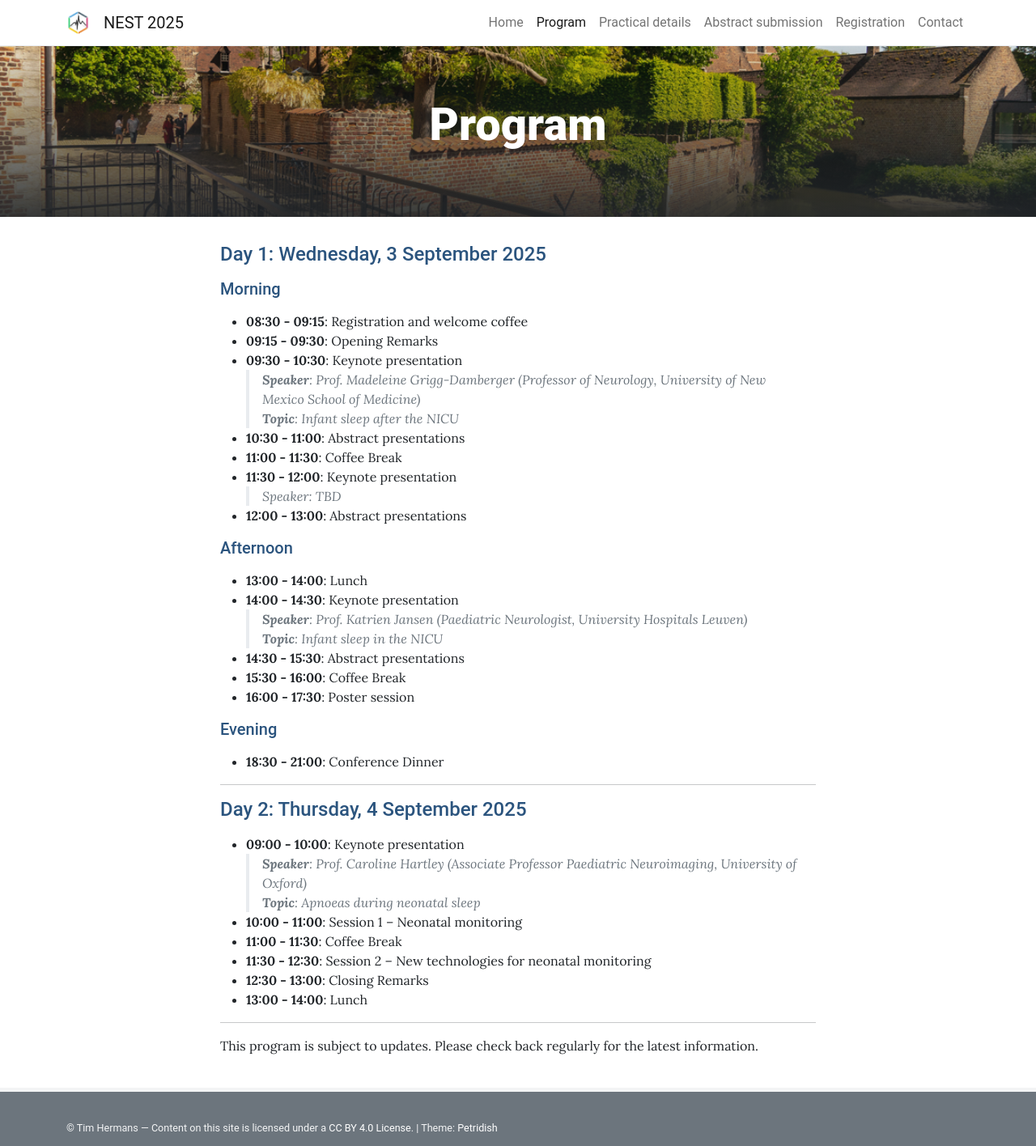
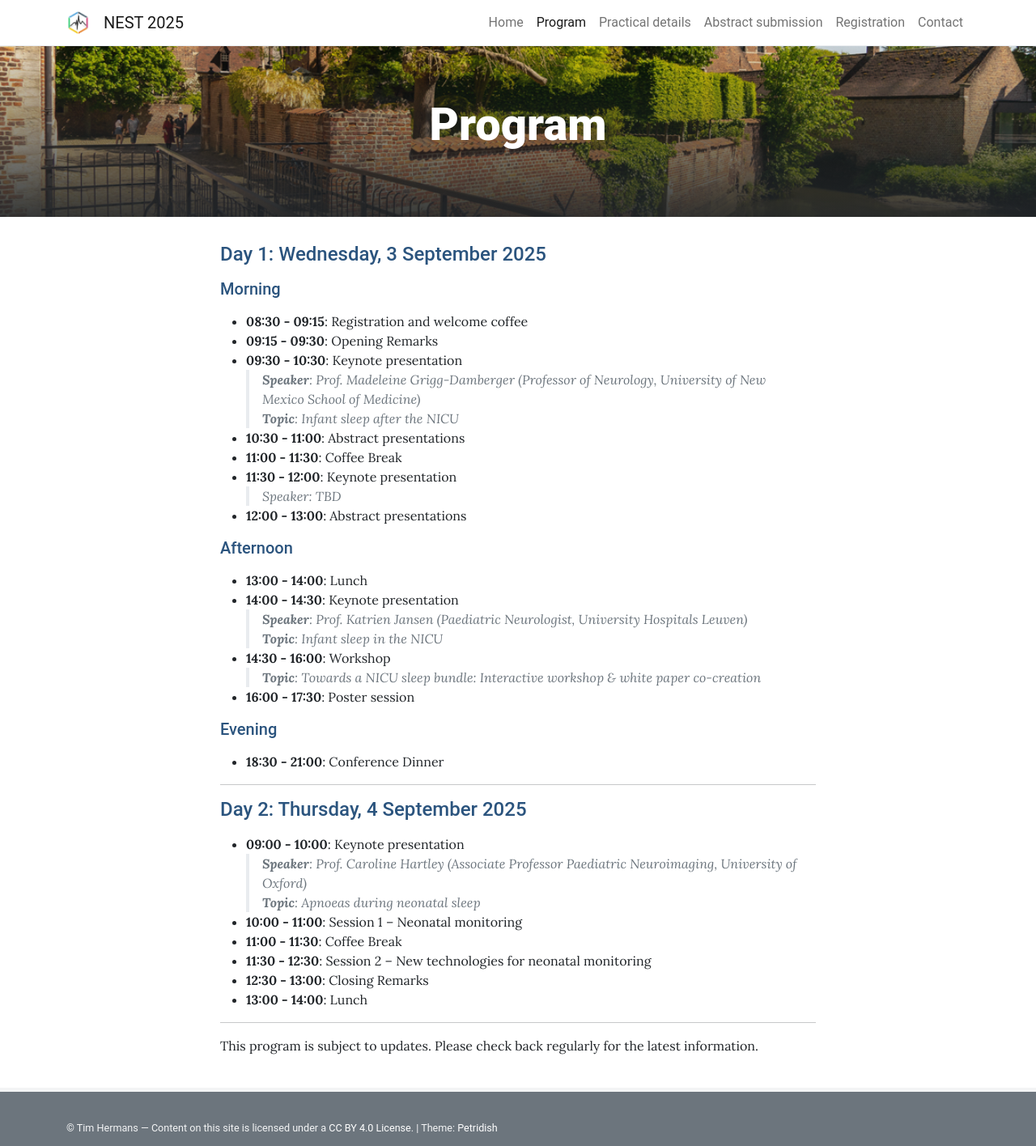
Before and after one commit to nestconf25/nestconf25.github.io, a Jekyll site: the page built from pages/program.md, in a window 1280 px wide. Shown: the whole page at 81% size. Built offline with Jekyll 4.4.1, drawn with Linux system fonts in a browser that asks for light colours.

Commit message:
Add workshop

```diff
--- a/pages/program.md
+++ b/pages/program.md
@@ -24,8 +24,8 @@ permalink: /program/
 - **14:00 - 14:30**: Keynote presentation
   >***Speaker**: Prof. Katrien Jansen (Paediatric Neurologist, University Hospitals Leuven)*
   ***Topic**: Infant sleep in the NICU*
-- **14:30 - 15:30**: Abstract presentations
-- **15:30 - 16:00**: Coffee Break
+- **14:30 - 16:00**: Workshop
+  >***Topic**: Towards a NICU sleep bundle: Interactive workshop & white paper co-creation*
 - **16:00 - 17:30**: Poster session
 
 ##### Evening
```
